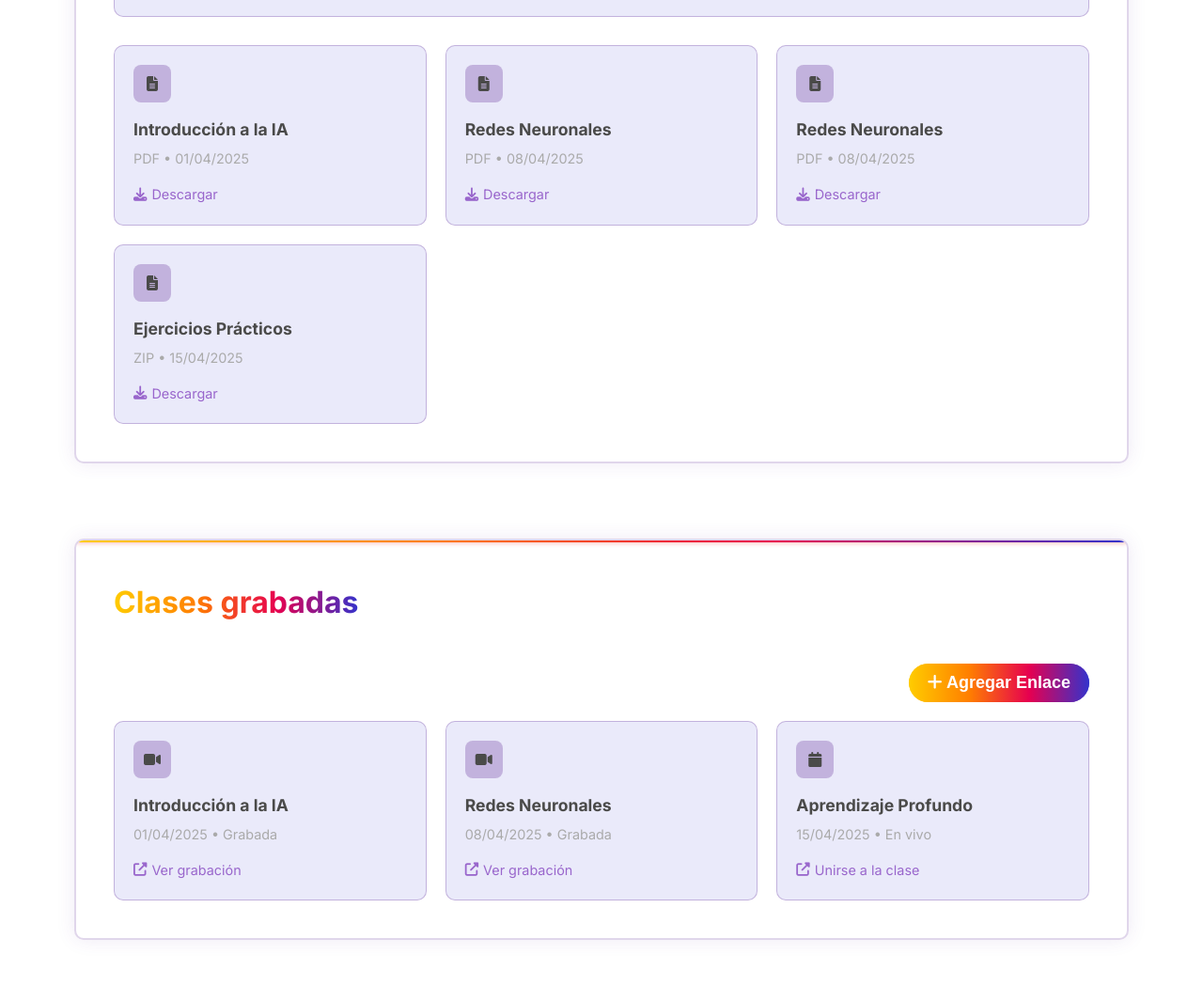
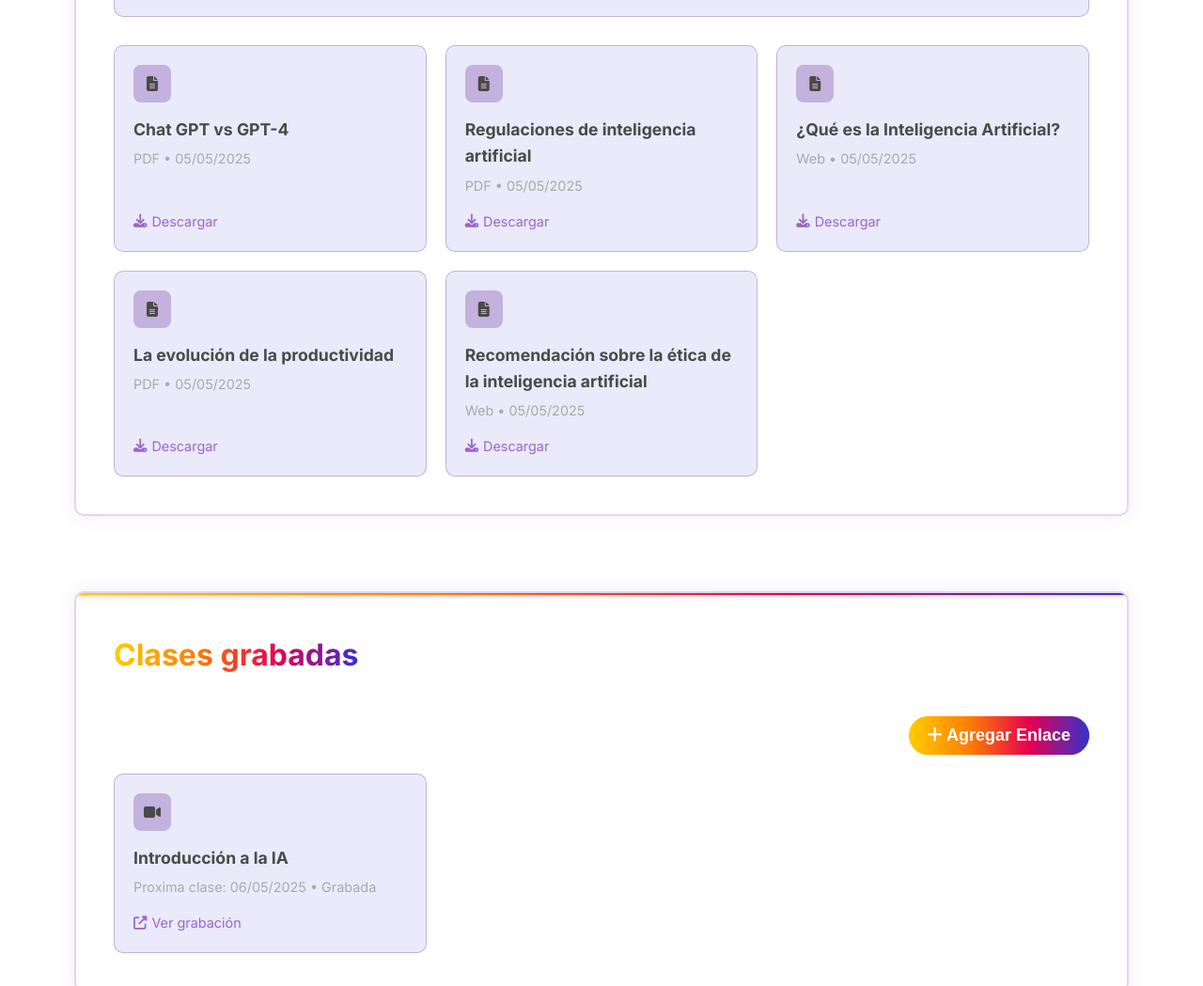
Before and after one commit to FranciscoBonfanti/CursoIA, a plain HTML site: page index.html in a window 1280 px wide. Shown: the part 1411-2460 px from the top of the page at 94% size. Drawn offline with Linux system fonts and the light colour scheme.

Commit message:
arreglo material

```diff
--- a/index.html
+++ b/index.html
@@ -2,17 +2,51 @@
 <html lang="es">
 
 <head>
+  <!-- Metadatos básicos -->
   <meta charset="UTF-8">
-  <meta name="viewport" content="width=device-width, initial-scale=1.0">
-  <title>Curso de IA</title>
-  <link rel="stylesheet" href="styles.css">
-  <link rel="stylesheet" href="https://cdnjs.cloudflare.com/ajax/libs/font-awesome/6.4.0/css/all.min.css">
-  <link rel="icon" href="./img/logoofic.jpeg" type="image/png">
-  <meta name="description" content="Curso de Inteligencia Artificial para dominar tecnologías avanzadas.">
-  <meta name="keywords" content="Inteligencia Artificial, Curso, Tecnologías Avanzadas, Futurista">
+  <meta http-equiv="X-UA-Compatible" content="IE=edge">
+  <meta name="viewport" content="width=device-width, initial-scale=1">
+
+  <!-- Título y SEO -->
+  <title>Introducción a la Inteligencia Artificial | Curso de IA – Secretaría de Gestión Pública</title>
+  <meta name="description" content="Curso introductorio de Inteligencia Artificial para funcionarios del Gobierno de Santa Fe: conceptos clave, herramientas prácticas y casos de uso reales.">
+  <meta name="keywords" content="Inteligencia Artificial, IA, curso IA, administración pública, Santa Fe">
   <meta name="author" content="Secretaría de Gestión Pública, Provincia de Santa Fe">
   <meta name="robots" content="index, follow">
+
+  <!-- URL canónica -->
+  <link rel="canonical" href="https://cute-dusk-ae3201.netlify.app/">
+
+  <!-- Open Graph (Facebook, LinkedIn…) -->
+  <meta property="og:type" content="website">
+  <meta property="og:url" content="https://cute-dusk-ae3201.netlify.app/">
+  <meta property="og:title" content="Introducción a la Inteligencia Artificial | Curso de IA">
+  <meta property="og:description" content="Aprende los fundamentos de la IA, sus aplicaciones y herramientas prácticas en este curso orientado a la administración pública.">
+  <meta property="og:image" content="https://cute-dusk-ae3201.netlify.app/img/og-image.png">
+
+  <!-- Twitter Card -->
+  <meta name="twitter:card" content="summary_large_image">
+  <meta name="twitter:url" content="https://cute-dusk-ae3201.netlify.app/">
+  <meta name="twitter:title" content="Introducción a la Inteligencia Artificial | Curso de IA">
+  <meta name="twitter:description" content="Aprende los fundamentos de la IA, sus aplicaciones y herramientas prácticas en este curso orientado a la administración pública.">
+  <meta name="twitter:image" content="https://cute-dusk-ae3201.netlify.app/img/og-image.png">
+
+  <!-- Favicons -->
+  <link rel="icon" href="./img/logoofic.jpeg" type="image/jpeg">
+  <link rel="apple-touch-icon" href="./img/apple-touch-icon.png">
+
+  <!-- Conexiones y estilos -->
+  <link rel="preconnect" href="https://fonts.gstatic.com" crossorigin>
+  <link rel="stylesheet" href="styles.css">
+  <link
+    rel="stylesheet"
+    href="https://cdnjs.cloudflare.com/ajax/libs/font-awesome/6.4.0/css/all.min.css"
+    integrity="sha384-iw3OoTErCYJJB9mCa8LNS2hbsQ7M3C0EpIsO/H5+EGAkPGc6rk+V8i04oW/K5xq0"
+    crossorigin="anonymous"
+  >
 </head>
+
+
 
 <body>
   <!-- Navegación -->
@@ -40,7 +74,6 @@
     <div class="hero-overlay"></div>
     <div class="hero-content">
       <h1 class="gradient-text">Aplicando la IA en la Administración Pública</h1>
-      <!-- <p>Domina las tecnologías más avanzadas del futuro con nuestro curso especializado</p> -->
       <button class="gradient-boton">Comenzar Ahora</button>
     </div>
     <div class="circle circle-1"></div>
@@ -102,7 +135,6 @@
       </div>
 
       <div class="materials-grid" id="materials-container">
-        <!-- Los materiales se cargarán dinámicamente aquí -->
       </div>
     </section>
 
--- a/script.js
+++ b/script.js
@@ -40,36 +40,43 @@
   let materials = [
     {
       id: "1",
-      name: "Introducción a la IA",
+      name: "Chat GPT vs GPT-4",
       type: "PDF",
-      date: "01/04/2025",
-      downloadUrl: "#"
+      date: "05/05/2025",
+      downloadUrl: "/PDF/Libro-ChatGPT-vs-GPT-4.-UBA-Thomson-Reuters-La-Ley.pdf"
     },
     {
       id: "2",
-      name: "Redes Neuronales",
+      name: "Regulaciones de inteligencia artificial",
       type: "PDF",
-      date: "08/04/2025",
-      downloadUrl: "#"
-    },
-    {
-      id: "2",
-      name: "Redes Neuronales",
-      type: "PDF",
-      date: "08/04/2025",
-      downloadUrl: "#"
+      date: "05/05/2025",
+      downloadUrl: "/PDF/Cuadro-comparativo-de-regulaciones-2-1.pdf"
     },
     {
       id: "3",
-      name: "Ejercicios Prácticos",
-      type: "ZIP",
-      date: "15/04/2025",
-      downloadUrl: "#"
+      name: "¿Qué es la Inteligencia Artificial?",
+      type: "Web",
+      date: "05/05/2025",
+      downloadUrl: "https://www.argentina.gob.ar/justicia/convosenlaweb/situaciones/que-es-la-inteligencia-artificial"
+    },
+    {
+      id: "4",
+      name: "La evolución de la productividad",
+      type: "PDF",
+      date: "05/05/2025",
+      downloadUrl: "/PDF/Resumen-Ejecutivo.pdf"
+    },
+    {
+      id: "5",
+      name: "Recomendación sobre la ética de la inteligencia artificial",
+      type: "Web",
+      date: "05/05/2025",
+      downloadUrl: "https://unesdoc.unesco.org/ark:/48223/pf0000381137_spa"
     }
   ];
 
   // Contraseña para subir archivos
-  const UPLOAD_PASSWORD = "curso2025"; // Puedes cambiar esta contraseña
+  const UPLOAD_PASSWORD = "curso2025";
 
   function renderMaterials() {
     const container = document.getElementById('materials-container');
@@ -123,14 +130,13 @@
     reader.onload = function(e) {
       const fileData = e.target.result;
 
-      // Simulación de subida (en una app real, aquí iría la lógica de subida al servidor)
       const newMaterial = {
         id: Date.now().toString(),
         name: file.name,
         type: fileType,
         date: new Date().toLocaleDateString(),
         downloadUrl: "#",
-        data: fileData // Guardar los datos del archivo en el objeto
+        data: fileData
       };
 
       materials.push(newMaterial);
@@ -153,29 +159,14 @@
     {
       id: "1",
       title: "Introducción a la IA",
-      date: "01/04/2025",
+      date: "Proxima clase: 06/05/2025",
       type: "recorded",
       url: "https://example.com/class1"
-    },
-    {
-      id: "2",
-      title: "Redes Neuronales",
-      date: "08/04/2025",
-      type: "recorded",
-      url: "https://example.com/class2"
-    },
-
-    {
-      id: "3",
-      title: "Aprendizaje Profundo",
-      date: "15/04/2025",
-      type: "live",
-      url: "https://example.com/class3"
     }
   ];
 
 
-  const UPLOAD_PASSWORDD = "curso2025"; // Puedes cambiar esta contraseña
+  const UPLOAD_PASSWORDD = "curso2025";
 
 
   function renderLinks() {
@@ -268,6 +259,5 @@
     alert('Enlace agregado correctamente.');
   });
 
-  // Inicializar la página
   renderMaterials();
   renderLinks();
```
Also changed, not shown: 3 other files.
